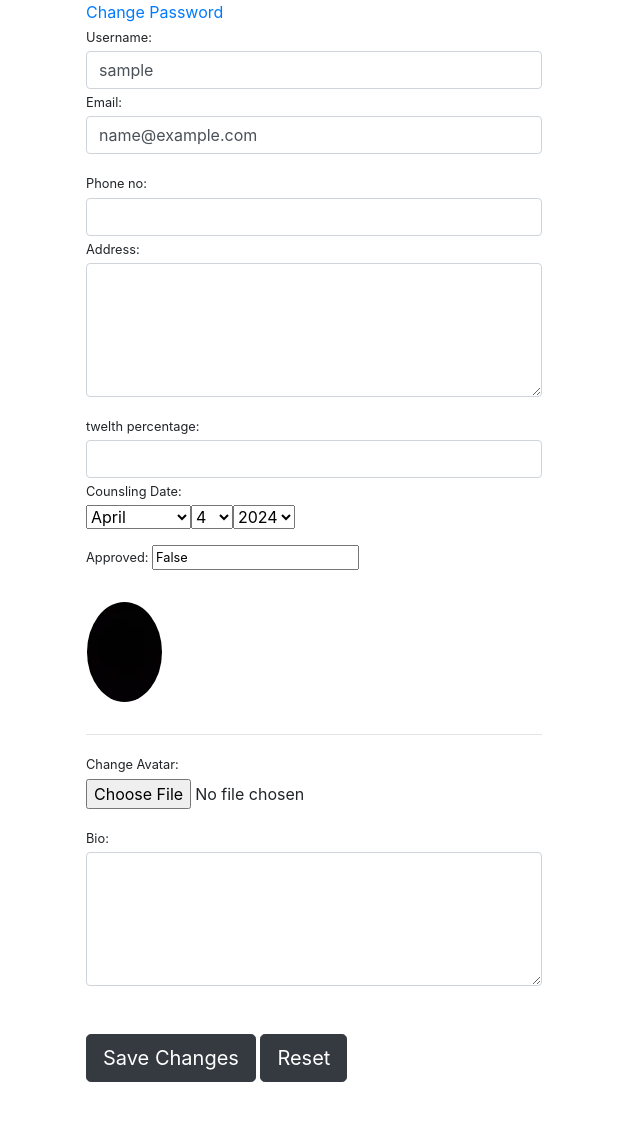
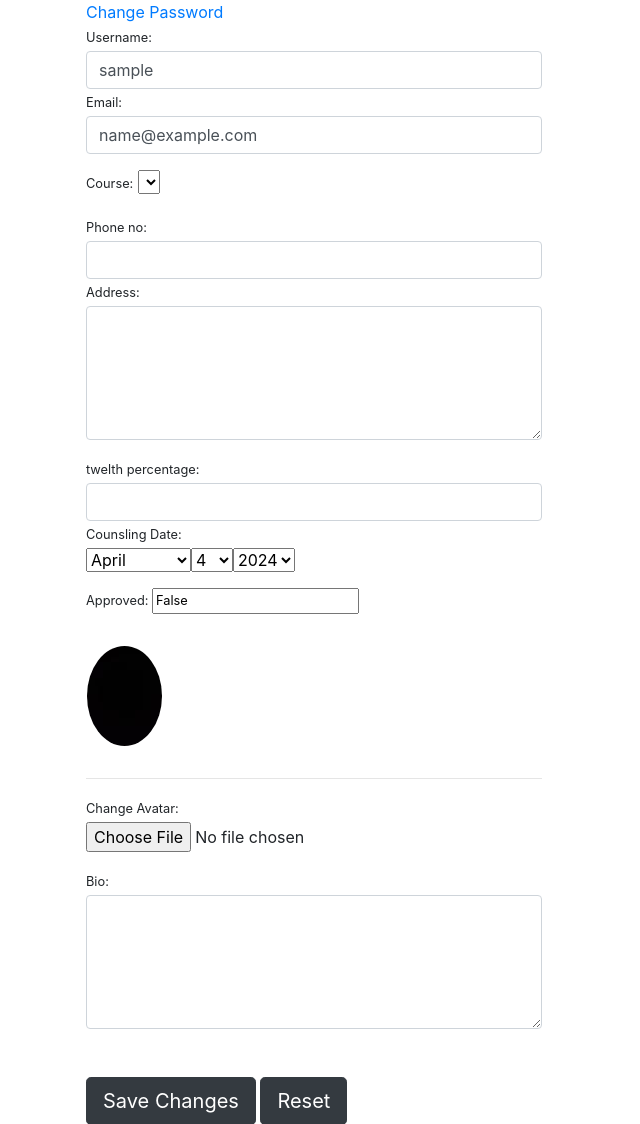
Before and after one commit to praveenjayabalan/SCMSI, a Django app: page /profile/ in a window 1280 px wide. Shown: the part 88-1212 px from the top of the page, without its empty margins (0-640 px from the left). Before the commit the page ends 1170 px from the top, so only its background shows below. Run offline with Django 3.2, Linux system fonts and the light colour scheme; the visitor is signed in with stand-in values (Sample User, id 1); data that the repository does not hold is empty; some libraries are stand-ins or nearby versions.

Commit message:
added course

```diff
--- a/Webapp/users/forms.py
+++ b/Webapp/users/forms.py
@@ -3,6 +3,7 @@ from django.contrib.auth.models import User
 from django.contrib.auth.forms import UserCreationForm, AuthenticationForm
 
 from .models import Profile
+from course.models import CourseMaster
 from django.conf import settings
 
 
@@ -79,6 +80,10 @@ class UpdateUserForm(forms.ModelForm):
         model = User
         fields = ['username', 'email']
 
+# class CourseForm(forms.Form):
+#     course = forms.ModelChoiceField(queryset = CourseMaster.objects.all() )
+#     class Meta:
+#         model=CourseMaster
 
 class UpdateProfileForm(forms.ModelForm):
     avatar = forms.ImageField(widget=forms.FileInput(attrs={'class': 'form-control-file'}))
@@ -89,8 +94,12 @@ class UpdateProfileForm(forms.ModelForm):
     consulting_date = forms.DateField(
     widget=forms.SelectDateWidget( attrs={'readonly':'readonly'}, empty_label=("Choose Year", "Choose Month", "Choose Day"),),)
     is_approved =  forms.BooleanField(required = False,widget=forms.TextInput(attrs={'readonly':'readonly'}))
-    # forms.BooleanField(widget=forms.CheckboxInput(attrs={'class': 'form-control','name':'APPROVED'}))
+
+    course_name = forms.ModelChoiceField(
+        queryset=CourseMaster.objects.all().values_list('course_name',flat=True),initial='id',to_field_name='course_id',
+        widget=forms.Select(attrs={'class': 'select'}),
+    )
 
     class Meta:
         model = Profile
-        fields = ['avatar', 'bio','phone','address','twelth_percentage','consulting_date','is_approved']
+        fields = ['avatar', 'bio','phone','address','twelth_percentage','consulting_date','is_approved','course_name']
--- a/Webapp/users/models.py
+++ b/Webapp/users/models.py
@@ -2,6 +2,7 @@ from django.db import models
 from django.contrib.auth.models import User
 from PIL import Image
 import datetime
+from course.models import *
 
 # Extending User Model Using a One-To-One Link
 class Profile(models.Model):
@@ -17,7 +18,8 @@ class Profile(models.Model):
     is_approved = models.BooleanField(default = False)
     tenth_marksheet = models.ImageField(default='default.jpg', upload_to='tenth_marksheet_images')
     twelth_marksheet = models.ImageField(default='default.jpg',upload_to='twelth_marksheet_images')
-
+    course_id = models.IntegerField(default=0,null =True)
+    # course = models.ForeignKey(CourseMaster,  null=True, on_delete=models.CASCADE)
     def __str__(self):
         return self.user.username
 
--- a/Webapp/users/templates/users/profile.html
+++ b/Webapp/users/templates/users/profile.html
@@ -25,6 +25,11 @@
                         <label class="small mb-1">Email:</label>
                             {{ user_form.email }}
                     </div>
+                    <div class="form-group">
+                        <label class="small mb-1">Course:</label>
+                            {{ profile_form.course_name }}
+
+                    </div>
                     <!-- added columns -->
                     <div class="form-group">
                         <label class="small mb-1">Phone no:</label>
@@ -40,12 +45,7 @@
                     </div>
                     <div class="form-group">
                         <label style="display: block;" class="small mb-1">Approved:  {{profile_form.is_approved}}
-                            <!-- {% if profile_form.is_approved %}
-                             Yes
-                            {% else %}
-                                No
-                            {% endif %}
-                              -->
+
                              </label>
                     </div>
                     <div class="form-group">
--- a/Webapp/users/views.py
+++ b/Webapp/users/views.py
@@ -95,9 +95,11 @@ def profile(request):
         user_form = UpdateUserForm(request.POST, instance=request.user)
         profile_form = UpdateProfileForm(request.POST, request.FILES, instance=request.user.profile)
 
+        import pdb;pdb.set_trace()
         if user_form.is_valid() and profile_form.is_valid():
             user_form.save()
             profile_form.save()
+
             messages.success(request, 'Your profile is updated successfully')
             return redirect(to='users-profile')
     else:
```
